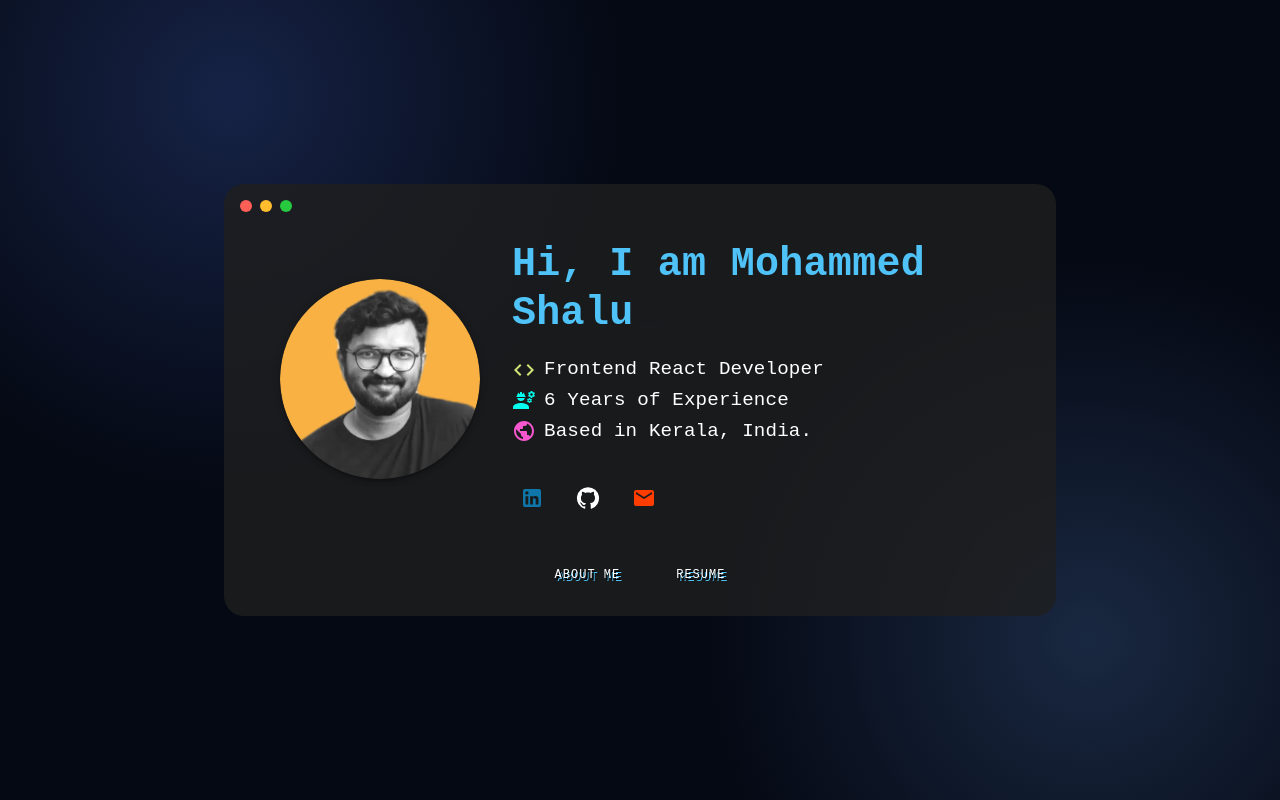
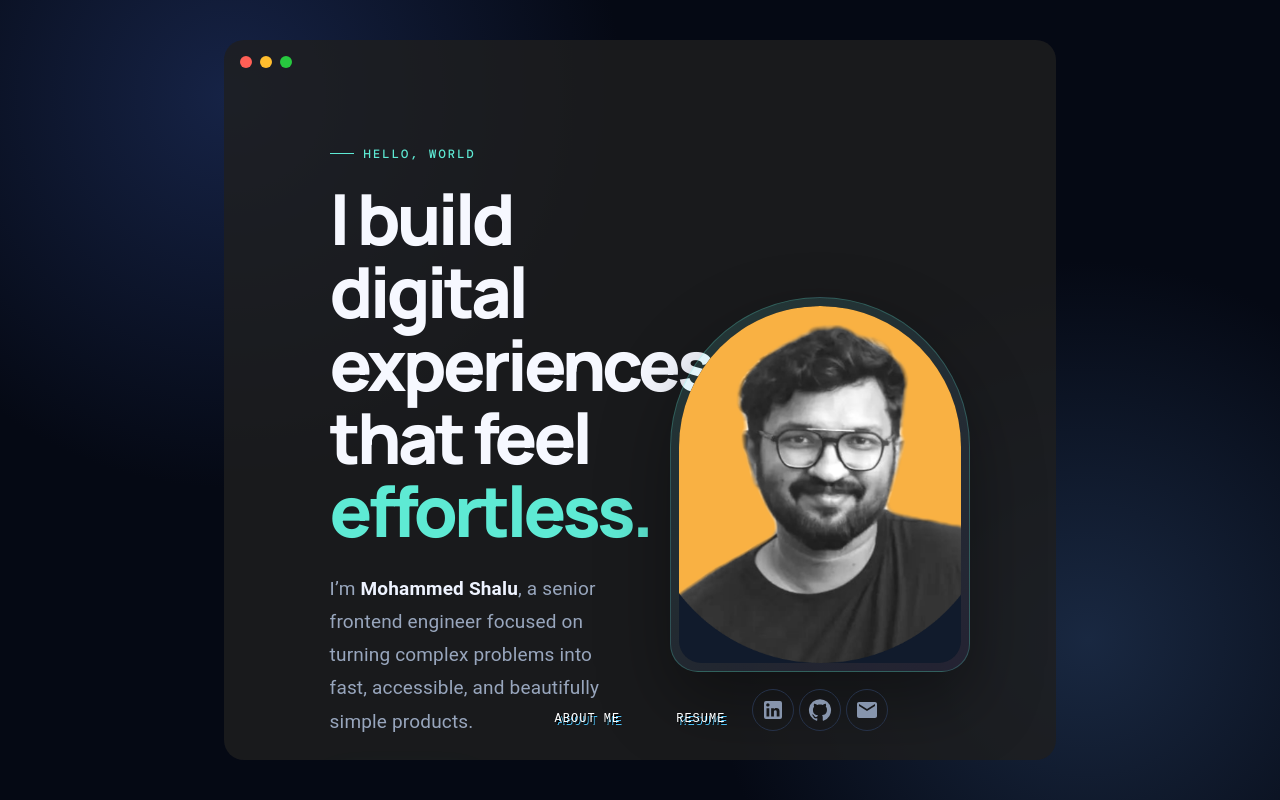
Before and after one commit to mhmdshalus/my-personal-website, a React (Vite) app: page / in a window 1280 px wide. Shown: the top 800 px of the page. Built offline with nearby package versions, Linux system fonts and the light colour scheme.

Commit message:
Refactor BasicInfo component layout and content

```diff
--- a/src/BasicInfo.tsx
+++ b/src/BasicInfo.tsx
@@ -1,143 +1,28 @@
-import {
-  Avatar,
-  Box,
-  Typography,
-  IconButton,
-  Stack,
-  Tooltip,
-} from "@mui/material";
-import { LinkedIn, GitHub, Email } from "@mui/icons-material";
-import CodeIcon from "@mui/icons-material/Code";
-import PublicIcon from "@mui/icons-material/Public";
-import EngineeringIcon from "@mui/icons-material/Engineering";
-import { Typewriter } from "react-simple-typewriter";
+import { Avatar, Box, Button, IconButton, Stack, Tooltip, Typography } from "@mui/material";
+import { ArrowForward, Email, GitHub, LinkedIn, LocationOn, WorkOutline } from "@mui/icons-material";
 import picofme from "./assets/picofme2.png";
 import { getExperienceYears } from "./utils/utils";
 
-const BasicInfo = () => {
-  return (
-    <Box
-      sx={{
-        p: { xs: 3, md: 5 },
-        pb: 2,
-        display: "flex",
-        justifyContent: "center",
-        alignItems: "center",
-        gap: { xs: 2, md: 4 },
-        textAlign: { xs: "center", md: "left" },
-        flexDirection: { xs: "column", md: "row" },
-      }}
-    >
-      <Avatar
-        src={picofme}
-        sx={{
-          width: { xs: 120, sm: 160, md: 200 },
-          height: { xs: 120, sm: 160, md: 200 },
-          boxShadow: 3,
-        }}
-      />
-      <Box
-        sx={{
-          display: "flex",
-          gap: 2,
-          flexDirection: "column",
-        }}
-      >
-        <Typography
-          variant="h4"
-          fontWeight="bold"
-          sx={{
-            fontFamily: "monospace",
-            color: "#4fc3f7",
-            fontSize: { xs: "1.2rem", sm: "2rem", md: "2.5rem" },
-          }}
-        >
-          <Typewriter
-            words={["Hi, I am Mohammed Shalu"]}
-            loop={1}
-            cursor
-            cursorStyle="_"
-            typeSpeed={80}
-            deleteSpeed={50}
-          />
-        </Typography>
-
-        <Box>
-          {[
-            {
-              icon: <CodeIcon sx={{ color: "#d0e677" }} />,
-              text: "Frontend React Developer",
-            },
-            {
-              icon: <EngineeringIcon sx={{ color: "#03ffef" }} />,
-              text: `${getExperienceYears("2018-10-10")} Years of Experience`,
-            },
-            {
-              icon: <PublicIcon sx={{ color: "#f757ce" }} />,
-              text: "Based in Kerala, India.",
-            },
-          ].map((item, index) => (
-            <Typography
-              key={index}
-              variant="h6"
-              sx={{
-                fontFamily: "monospace",
-                color: "#ffffff",
-                display: "flex",
-                alignItems: "center",
-                justifyContent: { xs: "center", md: "flex-start" },
-                gap: 1,
-                fontSize: { xs: "1rem", sm: "1.2rem" },
-              }}
-            >
-              {item.icon} {item.text}
-            </Typography>
-          ))}
-        </Box>
-
-        {/* Social Media Icons */}
-        <Stack
-          direction="row"
-          spacing={2}
-          mt={2}
-          alignItems="center"
-          justifyContent={{ xs: "center", md: "flex-start" }}
-        >
-          {[
-            {
-              icon: <LinkedIn />,
-              color: "#0e76a8",
-              link: "https://www.linkedin.com/in/mohammed-shalu/",
-              tooltip: "LinkedIn",
-            },
-            {
-              icon: <GitHub />,
-              color: "#ffffff",
-              link: "https://github.com/mhmdshalus",
-              tooltip: "GitHub",
-            },
-            {
-              icon: <Email />,
-              color: "#ff3d00",
-              link: "mailto:mhmdshalus@gmail.com",
-              tooltip: "Email",
-            },
-          ].map((item, index) => (
-            <IconButton
-              key={index}
-              href={item.link}
-              target="_blank"
-              sx={{ color: item.color }}
-            >
-              <Tooltip title={item.tooltip} placement="top" arrow>
-                {item.icon}
-              </Tooltip>
-            </IconButton>
-          ))}
-        </Stack>
-      </Box>
+const BasicInfo = () => (
+  <Box className="hero-section">
+    <Box className="hero-copy">
+      <div className="eyebrow"><span /> HELLO, WORLD</div>
+      <Typography component="h1" className="hero-title">I build digital experiences that feel <em>effortless.</em></Typography>
+      <Typography className="hero-intro">I’m <strong>Mohammed Shalu</strong>, a senior frontend engineer focused on turning complex problems into fast, accessible, and beautifully simple products.</Typography>
+      <Stack direction={{ xs: "column", sm: "row" }} spacing={1.5} className="hero-actions">
+        <Button className="primary-cta" href="mailto:mhmdshalus@gmail.com" endIcon={<ArrowForward />}>Let’s work together</Button>
+        <Button className="secondary-cta" href="https://github.com/mhmdshalus" target="_blank" startIcon={<GitHub />}>View GitHub</Button>
+      </Stack>
+      <Box className="quick-facts"><span><WorkOutline /> {getExperienceYears("2018-10-10")}+ years experience</span><span><LocationOn /> Kerala, India</span></Box>
     </Box>
-  );
-};
-
+    <Box className="portrait-side">
+      <div className="portrait-frame"><Avatar src={picofme} alt="Mohammed Shalu" /></div>
+      <Stack direction="row" className="social-row">
+        <Tooltip title="LinkedIn"><IconButton href="https://www.linkedin.com/in/mohammed-shalu/" target="_blank"><LinkedIn /></IconButton></Tooltip>
+        <Tooltip title="GitHub"><IconButton href="https://github.com/mhmdshalus" target="_blank"><GitHub /></IconButton></Tooltip>
+        <Tooltip title="Email"><IconButton href="mailto:mhmdshalus@gmail.com"><Email /></IconButton></Tooltip>
+      </Stack>
+    </Box>
+  </Box>
+);
 export default BasicInfo;
```
